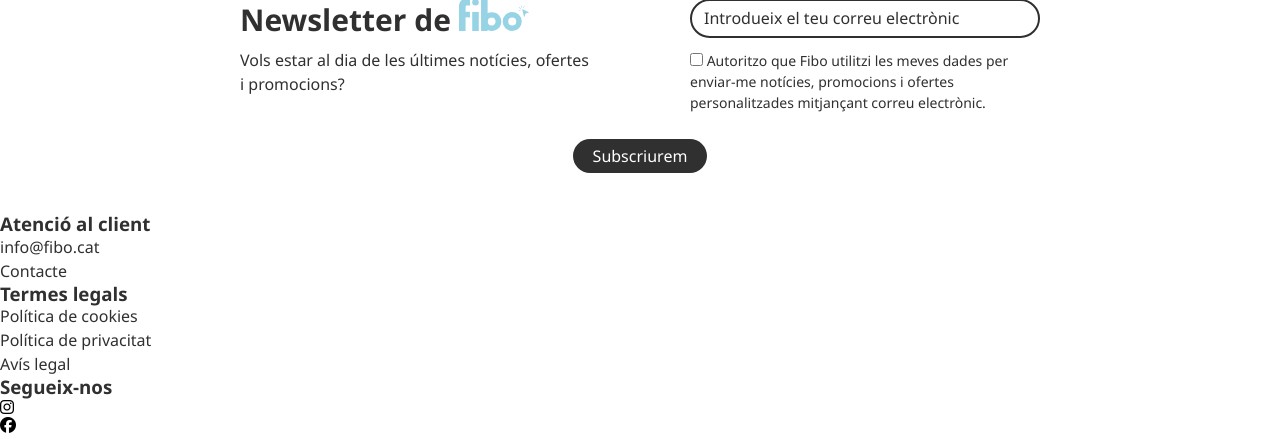
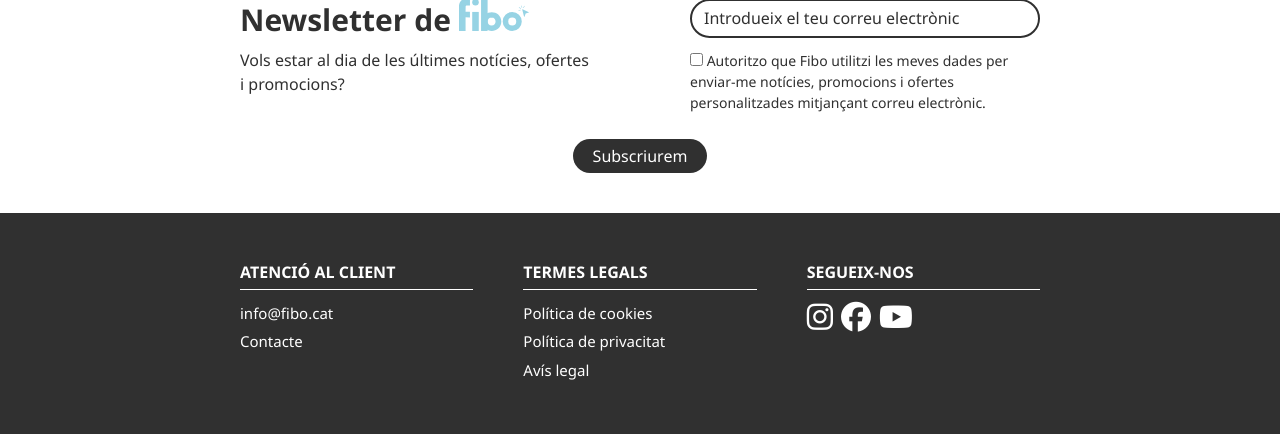
Before and after one commit to martiserra46/fibo, a PHP site: page / in a window 1280 px wide. Shown: the part 2547-2981 px from the top of the page. Run offline with PHP 8.4, Linux system fonts and the light colour scheme; some libraries are stand-ins or nearby versions.

Commit message:
Added footer sections styles

```diff
--- a/css/styles.css
+++ b/css/styles.css
@@ -489,3 +489,58 @@ div.content-newsletter-form > div:nth-child(2) input[type="email"] {
     border-radius: 25px;
     margin-bottom: 12px;
 }
+
+
+
+/** FOOTER **/
+footer.site-footer {
+    background-color: #303030;
+}
+
+footer.site-footer p,
+footer.site-footer h3,
+footer.site-footer i {
+    color: white;
+}
+
+div.content-footer {
+    max-width: 800px;
+    padding: 50px 0px;
+    margin: 0 auto;
+    display: grid;
+    grid-template-columns: repeat(3, 1fr);
+    grid-gap: 50px;
+}
+
+div.div-footer h3 {
+    text-transform: uppercase;
+    font-size: 1.6rem;
+    position: relative;
+    margin-bottom: 20px;
+}
+
+div.div-footer p {
+    margin-bottom: 6px;
+    font-size: 1.5rem;
+}
+
+div.div-footer h3:after {
+    content: '';
+    display: block;
+    position: absolute;
+    bottom: -8px;
+    left: 0;
+    width: 100%;
+    height: 1px;
+    background-color: white;
+}
+
+ul.list-social-media {
+    display: flex;
+    justify-content: start;
+}
+
+ul.list-social-media li i {
+    font-size: 3rem;
+    margin-right: 8px;
+}
--- a/index.html
+++ b/index.html
@@ -153,13 +153,13 @@
                     <h3>Segueix-nos</h3>
                     <ul class="list-social-media">
                         <li>
-                            <i class="fab fa-instagram"></i>
+                            <a href="#"><i class="fab fa-instagram"></i></a>
                         </li>
                         <li>
-                            <i class="fab fa-facebook"></i>
+                            <a href="#"><i class="fab fa-facebook"></i></a>
                         </li>
                         <li>
-                            <i class="fab fa-youtube"></i>
+                            <a href="#"><i class="fab fa-youtube"></i></a>
                         </li>
                     </ul>
                 </div>
```
